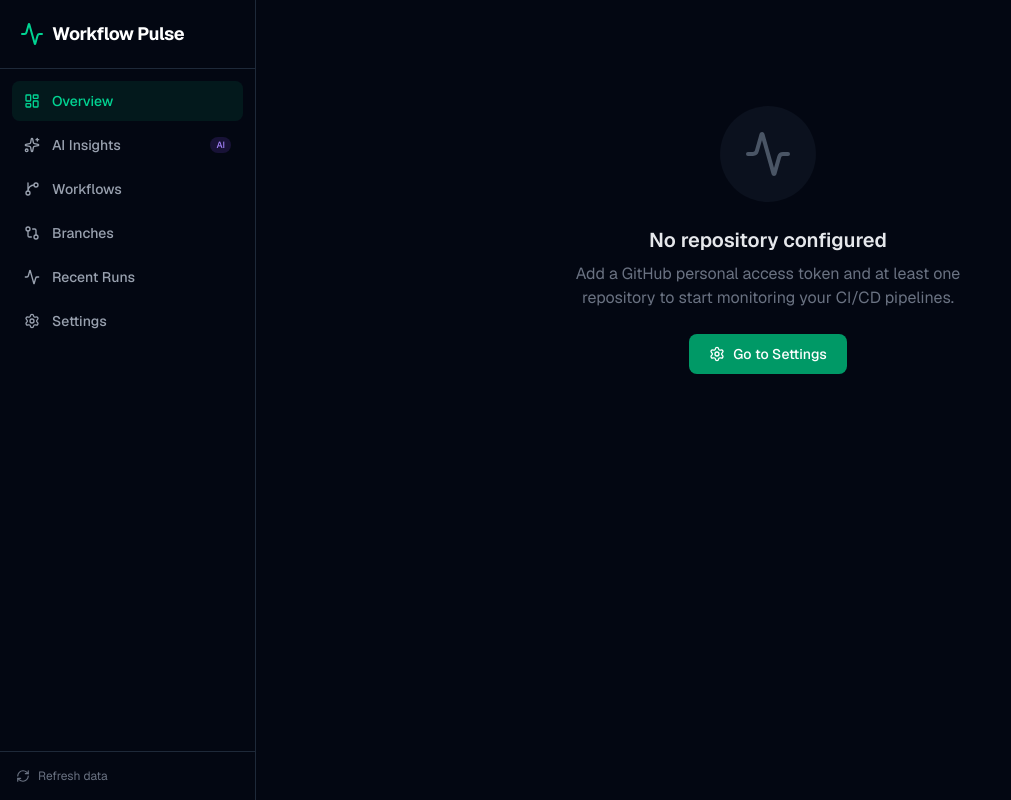
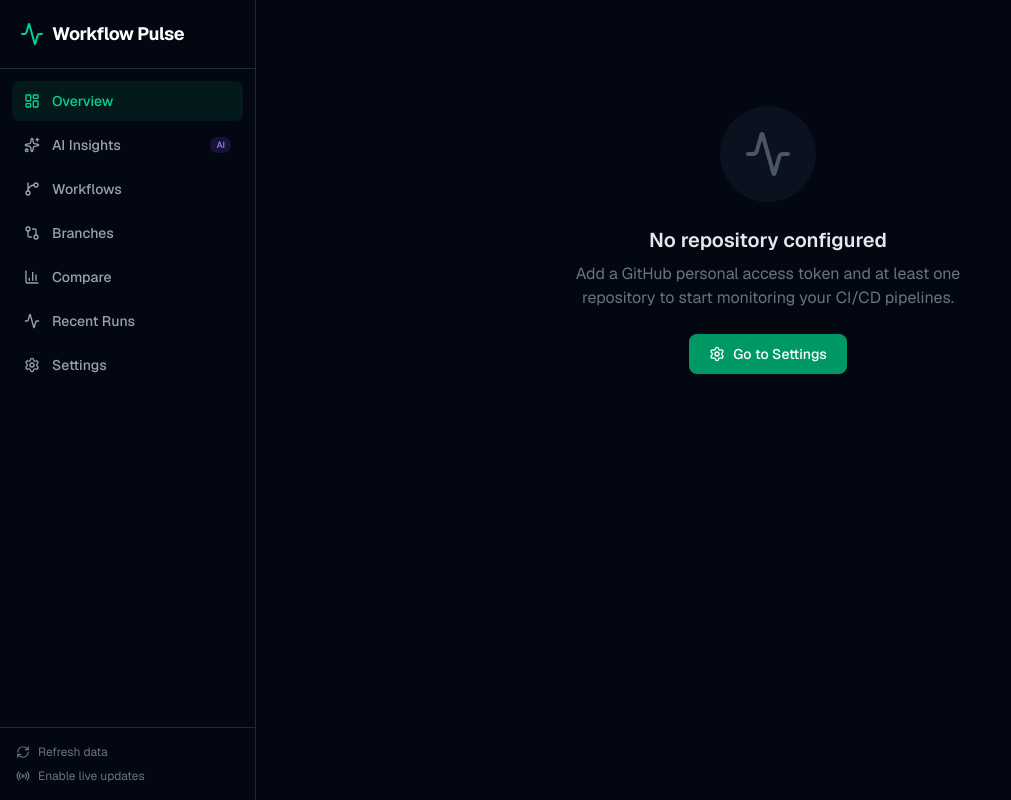
Before and after one commit to rallegrette/workflow-pulse, a Next.js app: page / in a window 1280 px wide. Shown: the whole page, without its empty margins (0-1011 px from the left). Built offline with nearby package versions, Linux system fonts and the light colour scheme.

Commit message:
sidebar update

```diff
--- a/src/components/Sidebar.tsx
+++ b/src/components/Sidebar.tsx
@@ -11,23 +11,26 @@ import {
   RefreshCw,
   Sparkles,
   GitCompare,
+  BarChart3,
   Menu,
   X,
+  Radio,
 } from "lucide-react";
 import { useDashboard } from "@/context/DashboardContext";
 
 const NAV_ITEMS = [
   { href: "/", label: "Overview", icon: LayoutDashboard },
-  { href: "/insights", label: "AI Insights", icon: Sparkles },
+  { href: "/insights", label: "AI Insights", icon: Sparkles, badge: "AI" },
   { href: "/workflows", label: "Workflows", icon: GitBranch },
   { href: "/branches", label: "Branches", icon: GitCompare },
+  { href: "/compare", label: "Compare", icon: BarChart3 },
   { href: "/runs", label: "Recent Runs", icon: Activity },
   { href: "/settings", label: "Settings", icon: Settings },
 ];
 
 export default function Sidebar() {
   const pathname = usePathname();
-  const { activeRepo, loading, refresh, lastFetched } = useDashboard();
+  const { activeRepo, loading, refresh, lastFetched, streaming, toggleStreaming } = useDashboard();
   const [mobileOpen, setMobileOpen] = useState(false);
 
   const closeMobile = useCallback(() => setMobileOpen(false), []);
@@ -69,7 +72,7 @@ export default function Sidebar() {
       </div>
 
       <nav className="flex-1 p-3 space-y-1" role="navigation" aria-label="Main navigation">
-        {NAV_ITEMS.map(({ href, label, icon: Icon }) => {
+        {NAV_ITEMS.map(({ href, label, icon: Icon, badge }) => {
           const active = pathname === href;
           return (
             <Link
@@ -85,9 +88,9 @@ export default function Sidebar() {
             >
               <Icon className="h-4 w-4" />
               {label}
-              {label === "AI Insights" && (
+              {badge && (
                 <span className="text-[9px] bg-violet-500/15 text-violet-400 px-1.5 py-0.5 rounded-full font-medium ml-auto">
-                  AI
+                  {badge}
                 </span>
               )}
             </Link>
@@ -95,7 +98,7 @@ export default function Sidebar() {
         })}
       </nav>
 
-      <div className="p-4 border-t border-gray-800">
+      <div className="p-4 border-t border-gray-800 space-y-2">
         <button
           onClick={refresh}
           disabled={loading}
@@ -104,8 +107,19 @@ export default function Sidebar() {
           <RefreshCw className={`h-3.5 w-3.5 ${loading ? "animate-spin" : ""}`} />
           {loading ? "Refreshing..." : "Refresh data"}
         </button>
+        <button
+          onClick={toggleStreaming}
+          className={`flex items-center gap-2 text-xs w-full transition-colors ${
+            streaming
+              ? "text-emerald-400 hover:text-emerald-300"
+              : "text-gray-500 hover:text-gray-300"
+          }`}
+        >
+          <Radio className={`h-3.5 w-3.5 ${streaming ? "animate-pulse" : ""}`} />
+          {streaming ? "Live updating" : "Enable live updates"}
+        </button>
         {lastFetched && (
-          <p className="text-[10px] text-gray-600 mt-1">
+          <p className="text-[10px] text-gray-600">
             Updated {lastFetched.toLocaleTimeString()}
           </p>
         )}
@@ -120,6 +134,7 @@ export default function Sidebar() {
         <div className="flex items-center gap-2">
           <Activity className="h-5 w-5 text-emerald-400" />
           <span className="text-sm font-bold text-white">Workflow Pulse</span>
+          {streaming && <Radio className="h-3 w-3 text-emerald-400 animate-pulse" />}
         </div>
         <button
           onClick={() => setMobileOpen(true)}
```
